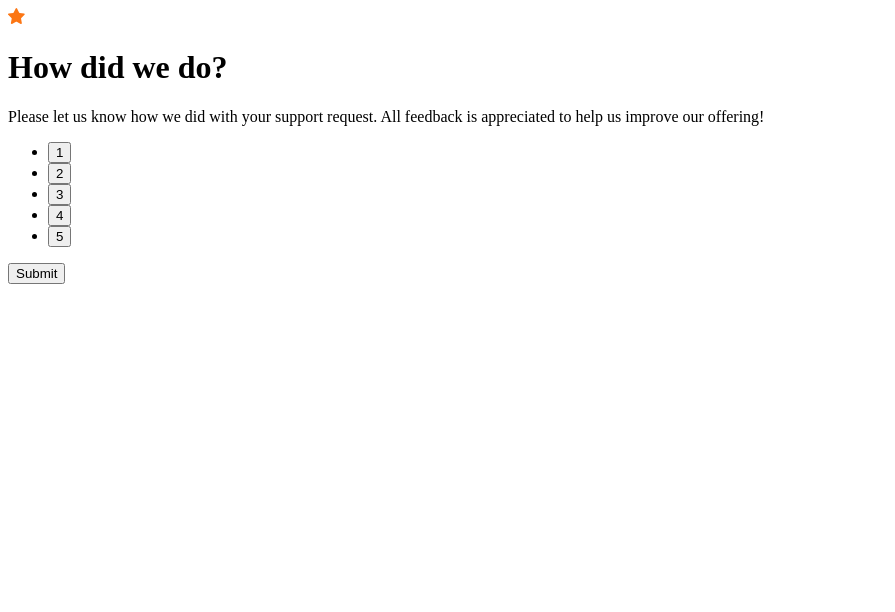
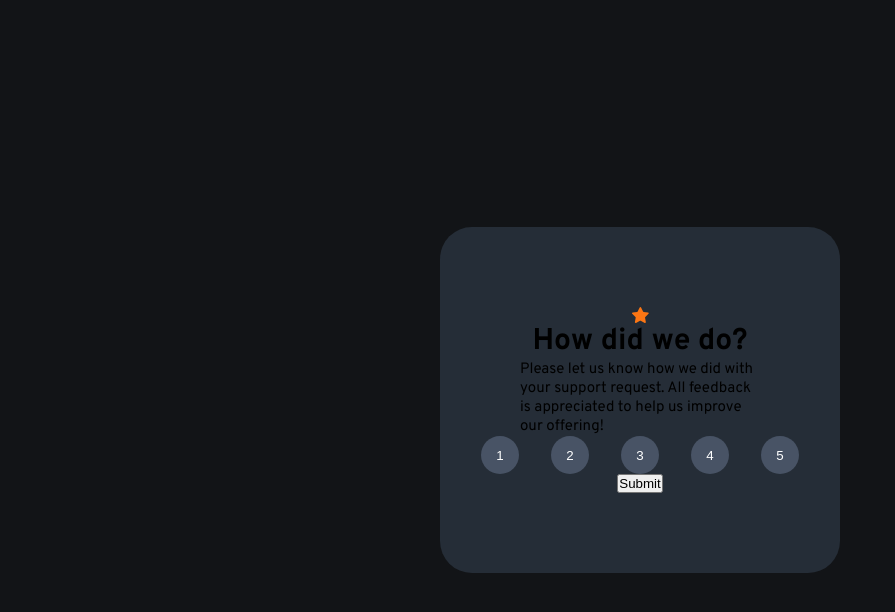
Before and after one commit to caroline-soaress/Interactive-rating-component, a plain HTML site: page index.html in a window 1280 px wide. Shown: the whole page, without its empty margins (0-895 px from the left). Drawn offline with Linux system fonts and the light colour scheme.

Commit message:
style adicionando estilos

```diff
--- a/index.html
+++ b/index.html
@@ -27,14 +27,14 @@
       </p>
       <div class="rating">
         <ul>
-          <li><button onclick="calcular(this)">1</button></li>
-          <li><button onclick="calcular(this)">2</button></li>
-          <li><button onclick="calcular(this)">3</button></li>
-          <li><button onclick="calcular(this)">4</button></li>
-          <li><button onclick="calcular(this)">5</button></li>
+          <li><button class="botao" onclick="calcular(this)">1</button></li>
+          <li><button class="botao" onclick="calcular(this)">2</button></li>
+          <li><button class="botao" onclick="calcular(this)">3</button></li>
+          <li><button class="botao" onclick="calcular(this)">4</button></li>
+          <li><button class="botao" onclick="calcular(this)">5</button></li>
         </ul>
       </div>
-      <button class="button-submit" onclick="submit()">Submit</button>
+      <button class="button-submit" onclick="mostrarNota()">Submit</button>
     </div>
     <!-- Rating state end -->
 
--- a/script.js
+++ b/script.js
@@ -5,7 +5,7 @@ function calcular(botao) {
   notaSelecionada = numero;
 }
 
-function submit() {
+function mostrarNota() {
   // Verifica se a notaSelecionada ainda está sem valor (undefined)
   if (!notaSelecionada) {
     alert("Please select a rating before submitting.");
--- a/style.css
+++ b/style.css
@@ -1,3 +1,72 @@
+/* Importação da fonte Overpass (400 e 700) */
+@import url("https://fonts.googleapis.com/css2?family=Overpass:wght@400;700&display=swap");
+
+:root {
+  /* Colors - Primary */
+  --color-primary-orange-500: hsl(25, 97%, 53%);
+
+  /* Colors - Neutral */
+  --color-neutral-white: hsl(0, 100%, 100%);
+  --color-neutral-grey-500: hsl(217, 12%, 63%);
+  --color-neutral-grey-900: hsl(213, 19%, 18%);
+  --color-neutral-grey-950: hsl(216, 12%, 8%);
+  --color-neutral-grey-200: hsl(218, 17%, 34%);
+
+  /* Typography */
+  --font-family-main: "Overpass", sans-serif;
+  --font-size-body: 0.9375rem; /* 15px */
+  --font-weight-regular: 400;
+  --font-weight-bold: 700;
+
+  /* Layout Widths (referências do design) */
+  --width-mobile: 375px;
+  --width-desktop: 1440px;
+}
 .hidden {
   display: none;
 }
+
+* {
+  margin: 0;
+  padding: 0;
+  box-sizing: border-box;
+}
+
+body {
+  background-color: var(--color-neutral-grey-950);
+  font-family: var(--font-family-main);
+  font-size: var(--font-size-body);
+  display: flex;
+  justify-content: center;
+  align-items: center;
+  height: 100vh;
+}
+
+.avaliation {
+  display: flex;
+  flex-direction: column;
+  align-items: center;
+  justify-content: center;
+  background-color: var(--color-neutral-grey-900);
+  padding: 5rem;
+  border-radius: 2rem;
+  max-width: 400px;
+}
+
+ul {
+  list-style: none;
+  display: flex;
+  gap: 2rem;
+}
+
+.botao {
+  display: flex;
+  align-items: center;
+  justify-content: center;
+  color: var(--color-neutral-white);
+  border-radius: 100%;
+  height: 38px;
+  width: 38px;
+  background-color: var(--color-neutral-grey-200);
+  border: none;
+}
```
